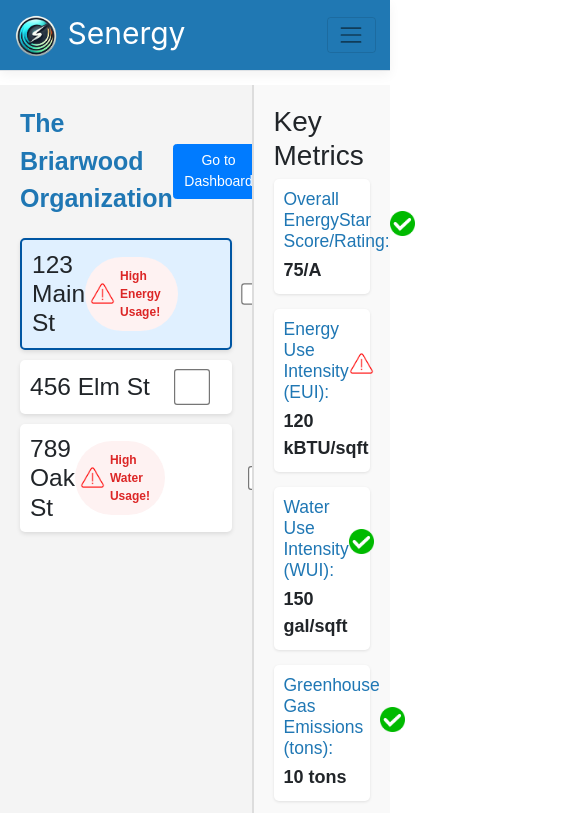
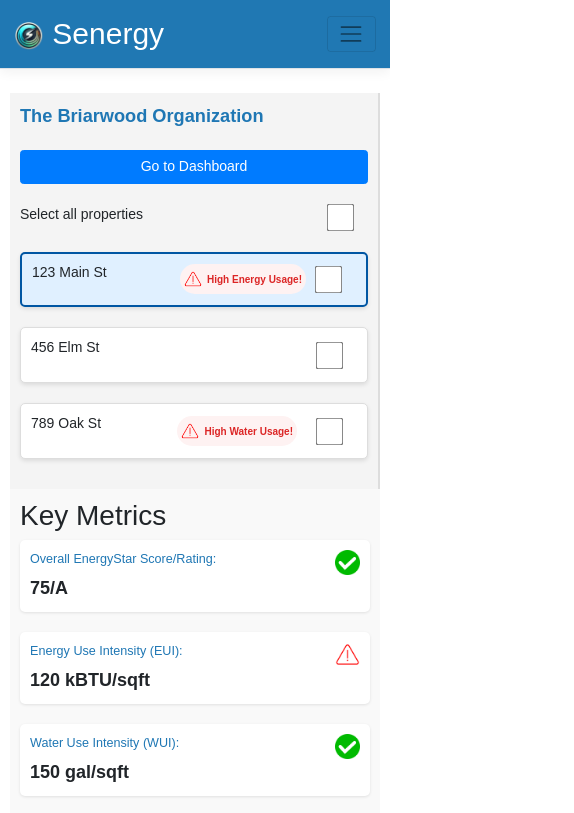
Before and after one commit to jcpkeenan/my-static-webapp, a website: page src/maindashboard.html in a window 390 px wide. Shown: the top 813 px of the page, 574 px wide, since content can reach past the window. Drawn offline with nearby package versions, Linux system fonts and the light colour scheme.

Commit message:
Mobile Layout fixed

```diff
--- a/src/JS/maindashboard.js
+++ b/src/JS/maindashboard.js
@@ -1,3 +1,12 @@
+$(document).ready(function() {
+    // Fix for navbar toggler on mobile
+    $('.navbar-toggler').on('click', function() {
+        $('#navbarSupportedContent').toggleClass('show');
+    });
+
+
+});
+
 function openOverAllEnergy() {
     $("#energystarscoremodal").modal('show');
 }
--- a/src/maindashboard.html
+++ b/src/maindashboard.html
@@ -35,66 +35,120 @@
             </div>
         </nav>
         <style>
-            .savings-container {
-                display: flex;
-                margin-top: 20px;
-                margin-right: 25px;
-                justify-content: space-between;
-                align-items: center;
-                width: 100%; /* Ensure the container takes full width */
+           /* Responsive CSS that works for both desktop and mobile */
+
+/* Base styles */
+* {
+    box-sizing: border-box;
 }
 
-            .value {
-                margin: 0; /* Remove default paragraph margin */
+body {
+    margin: 0;
+    padding: 0;
+    font-family: Arial, sans-serif;
 }
 
-            .metric-container{
+/* Navbar styling - preserve desktop look */
+.navbar {
+    padding: 0.5rem 1rem;
+}
+
+.navbar-brand {
+    color: white;
+    font-size: 30px;
+}
+
+.navbar-brand img {
+    height: 45px;
+    width: 45px;
+}
+
+/* Main content layout */
+.mainbody {
+    display: flex;
+    width: 100%;
+    padding: 20px;
+}
+
+.left-panel {
+    width: 60%;
+    padding-right: 20px;
+}
+
+.right-panel {
+    width: 40%;
+    padding-left: 20px;
+}
+
+/* Property styling */
+.property {
+    margin-bottom: 20px;
+    padding: 15px;
+    border: 1px solid #ddd;
+    border-radius: 5px;
+    cursor: pointer;
+    transition: background-color 0.3s;
+}
+
+.property.selected {
+    background-color: #e0f0ff;
+    border: 2px solid #0056a3;
+}
+
+.property h3 {
+    font-size: 1.2rem;
+    margin-top: 0;
+    margin-bottom: 15px;
+}
+
+/* Property title area */
+.property-title {
     display: flex;
     justify-content: space-between;
     align-items: center;
-                width: 100%; /* Ensure the container takes full width */
-                position: relative;
-            }
-            .property.selected {
-                background-color: #e0f0ff; /* Light blue background */
-                border: 2px solid #0056a3; /* Blue border */
+    width: 100%;
+    margin-bottom: 20px;
 }
 
-            .checkbox-alert{
+.customer-name {
+    font-size: 1.5rem;
+    font-weight: bold;
+}
+
+.title-button {
+    margin: 0 15px;
+}
+
+.title-checkbox {
+    margin-right: 10px;
+    display: flex;
+    align-items: center;
+}
+
+/* Checkbox and alert styling */
+.checkbox-alert {
     display: flex;
     align-items: center;
     gap: 65px;
 }
 
 input[type="checkbox"] {
-                transform: scale(1.2);    /* Make the checkbox bigger */
-                border-width: 8px;        /* Increase the thickness of the checkbox border */
-                border-color: #000;
-                margin-right: 15px;       /* Set the color of the border */
-                height: 30px;             /* Set height */
-                width: 30px;              /* Set width */
-                cursor: pointer;         /* Add a pointer cursor when hovering */
+    transform: scale(1.2);
+    height: 30px;
+    width: 30px;
+    margin-right: 15px;
+    cursor: pointer;
 }
+
 .alert-message {
     display: flex;
     align-items: center;
     gap: 20px;
 }
-            .property-title {
-                display: flex;                /* Enable flexbox layout */
-                justify-content: space-between;  /* Distribute the items equally */
-                align-items: center;          /* Vertically align items in the center */
-                width: 100%;
-            }
-            .title-checkbox{
-                margin-right: 10px;
-            }
 
 .alert-container {
     background-color: #FEF2F2;
     border-radius: 65px;
-            border: red;
-            border-width: 5px;
     padding: 10px 5px;
     display: inline-block;
     position: relative;
@@ -103,8 +157,12 @@
 .horizontal-stack {
     display: flex;
     align-items: center;
-            vertical-align:middle;
+    vertical-align: middle;
     gap: 5px;
+}
+
+.horizontal-stack img {
+    height: 25px;
 }
 
 .energy-alert {
@@ -113,49 +171,61 @@
     font-weight: bold;
     font-family: Arial, sans-serif;
 }
-        .bodycontainer{
+
+/* Metrics section */
+.metric {
+    margin-bottom: 20px;
+    position: relative;
+}
+
+.metric-container {
     display: flex;
-            gap: 20px;
+    justify-content: space-between;
+    align-items: center;
+    width: 100%;
+    position: relative;
+}
+
+.metric h5 {
+    color: #1f77b4;
+    margin-bottom: 5px;
+}
+
+.value {
+    font-size: 1.1rem;
+    font-weight: bold;
+    margin: 0;
+}
+
+.savings-container {
+    display: flex;
+    margin-top: 20px;
+    margin-right: 25px;
+    justify-content: space-between;
+    align-items: center;
+    width: 100%;
+}
+
+.savings-container img,
+.metric-container img {
+    height: 25px;
+}
+
+/* Chart container */
+.chart-container {
+    width: 100%;
+    margin: 20px 0;
+}
+
+.chart-container canvas {
+    display: block;
+    box-sizing: border-box;
+    height: 300px;
+    width: 300px;
 }
 
 /* Tooltip styling */
-        .alert-container .tooltip {
-            visibility: hidden;
-            width: 200px;
-            background-color: #2078b3;
-            color: white;
-            text-align: center;
-            border-radius: 6px;
-            padding: 10px;
-            position: absolute;
-            z-index: 1;
-            bottom: 125%; /* Position the tooltip above the alert container */
-            left: 50%;
-            transform: translateX(-50%);
-            opacity: 0;
-            transition: opacity 0.3s;
-            box-shadow: 0 2px 5px rgba(0, 0, 0, 0.2);
-            font-size: 14px;
-        }
-
-        /* Add a little arrow pointing down */
-        .alert-container .tooltip::after {
-            content: "";
-            position: absolute;
-            top: 100%;
-            left: 50%;
-            margin-left: -5px;
-            border-width: 5px;
-            border-style: solid;
-            border-color: #0056a3 transparent transparent transparent;
-        }
-
-        /* Show the tooltip when hovering over the alert container */
-        .alert-container:hover .tooltip {
-            visibility: visible;
-            opacity: 1;
-        }
-
+.alert-container .tooltip,
 .metric .tooltip {
     visibility: hidden;
     width: 200px;
@@ -166,7 +236,7 @@
     padding: 10px;
     position: absolute;
     z-index: 1;
-            bottom: 125%; /* Position the tooltip above the alert container */
+    bottom: 125%;
     left: 50%;
     transform: translateX(-50%);
     opacity: 0;
@@ -175,7 +245,7 @@
     font-size: 14px;
 }
 
-        /* Add a little arrow pointing down */
+.alert-container .tooltip::after,
 .metric .tooltip::after {
     content: "";
     position: absolute;
@@ -187,13 +257,156 @@
     border-color: #0056a3 transparent transparent transparent;
 }
 
-        /* Show the tooltip when hovering over the alert container */
+.alert-container:hover .tooltip,
 .metric:hover .tooltip {
     visibility: visible;
     opacity: 1;
 }
 
+/* Modal styling */
+.modal-dialog {
+    max-width: 500px;
+    margin: 1.75rem auto;
+}
 
+.bodycontainer {
+    display: flex;
+    gap: 20px;
+}
+
+/* Media queries for mobile devices */
+@media (max-width: 768px) {
+    /* Layout changes for mobile */
+    .mainbody {
+        flex-direction: column;
+        padding: 10px;
+    }
+
+    .left-panel,
+    .right-panel {
+        width: 100%;
+        padding: 10px;
+    }
+
+    /* Navbar adjustments */
+    .navbar-brand {
+        font-size: 24px;
+    }
+
+    .navbar-brand img {
+        height: 35px;
+        width: 35px;
+    }
+
+    /* Property title adjustments */
+    .property-title {
+        flex-direction: column;
+        align-items: flex-start;
+    }
+
+    .customer-name {
+        font-size: 1.3rem;
+        margin-bottom: 10px;
+    }
+
+    .title-button {
+        margin: 10px 0;
+        width: 100%;
+    }
+
+    .title-checkbox {
+        margin-top: 10px;
+        width: 100%;
+        justify-content: space-between;
+    }
+
+    /* Property card adjustments */
+    .property {
+        padding: 10px;
+    }
+
+    .property h3 {
+        font-size: 1.1rem;
+    }
+
+    /* Checkbox and alert adjustments */
+    .checkbox-alert {
+        gap: 10px;
+    }
+
+    input[type="checkbox"] {
+        transform: scale(1.1);
+        height: 25px;
+        width: 25px;
+    }
+
+    .alert-message {
+        gap: 10px;
+    }
+
+    /* Chart container adjustments */
+    .chart-container canvas {
+        max-width: 100%;
+        height: auto !important;
+        width: 100% !important;
+    }
+
+    /* Modal adjustments */
+    .modal-dialog {
+        margin: 10px;
+        max-width: 95%;
+    }
+
+    .modal-title {
+        font-size: 1.2rem;
+    }
+
+    .modal-body h5 {
+        font-size: 1rem;
+    }
+}
+
+/* Small phone screens */
+@media (max-width: 480px) {
+    .navbar-brand {
+        font-size: 20px;
+    }
+
+    .navbar-brand img {
+        height: 30px;
+        width: 30px;
+    }
+
+    .alert-container {
+        padding: 6px 4px;
+    }
+
+    .horizontal-stack img {
+        height: 18px;
+    }
+
+    .energy-alert {
+        font-size: 10px;
+    }
+
+    .property h3 {
+        font-size: 1rem;
+    }
+
+    .metric h5 {
+        font-size: 0.9rem;
+    }
+
+    .value {
+        font-size: 1rem;
+    }
+
+    .alert-container .tooltip,
+    .metric .tooltip {
+        width: 150px;
+        font-size: 12px;
+    }
+}
         </style>
     </header>
 
```
Also changed, not shown: src/JS/ourmission.js (added, +8 -0 lines), src/index.html (+1 -0 lines), src/ourmission.html (+12 -6 lines). Lines whose indentation alone changed are shown as unchanged.
